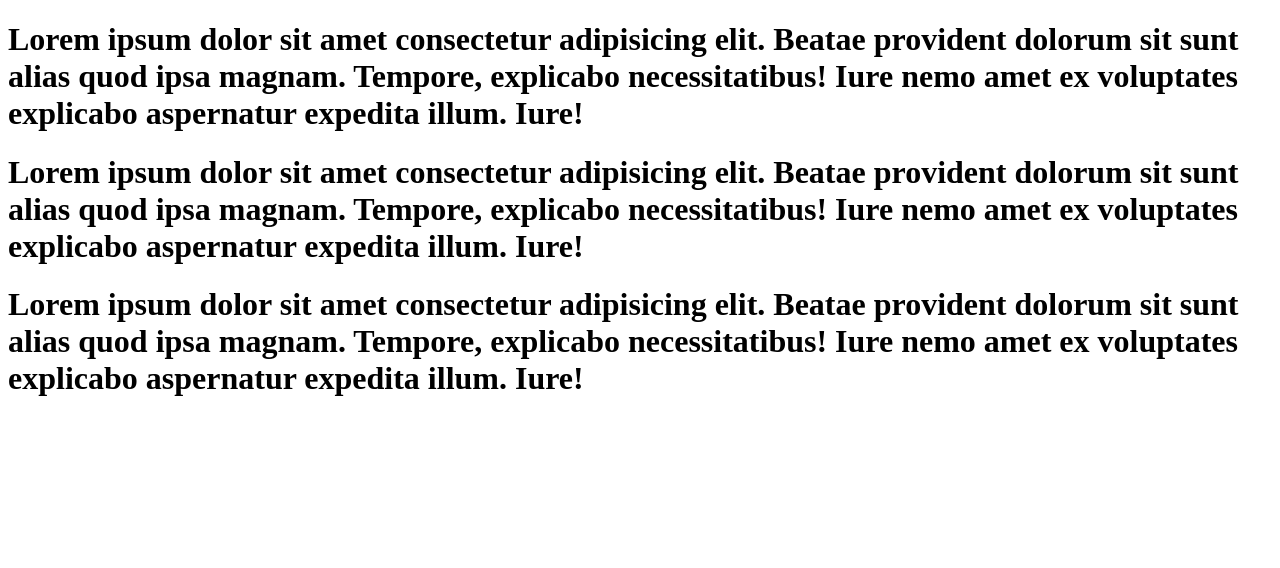
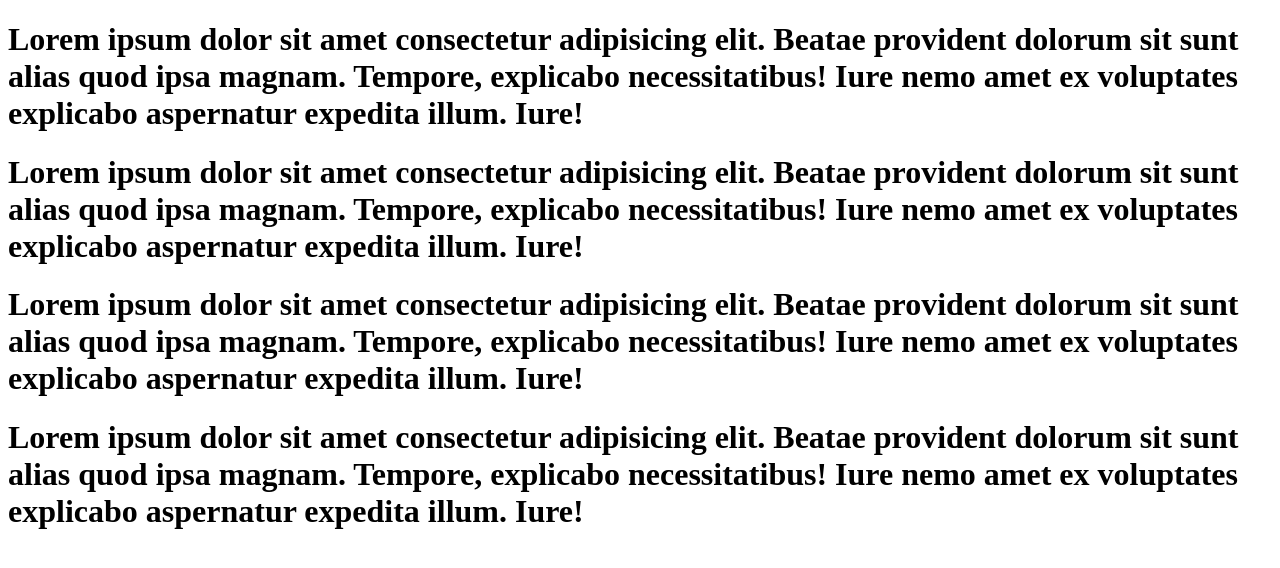
Before and after one commit to hoangthang28/thuchanhnguonmo, a plain HTML site: page index.html in a window 1280 px wide. Drawn offline with Linux system fonts and the light colour scheme.

Commit message:
C1 --khoitao

```diff
--- a/index.html
+++ b/index.html
@@ -12,6 +12,7 @@
     <h1>Lorem ipsum dolor sit amet consectetur adipisicing elit. Beatae provident dolorum sit sunt alias quod ipsa magnam. Tempore, explicabo necessitatibus! Iure nemo amet ex voluptates explicabo aspernatur expedita illum. Iure!</h1>
     <h1>Lorem ipsum dolor sit amet consectetur adipisicing elit. Beatae provident dolorum sit sunt alias quod ipsa magnam. Tempore, explicabo necessitatibus! Iure nemo amet ex voluptates explicabo aspernatur expedita illum. Iure!</h1>
     <h1>Lorem ipsum dolor sit amet consectetur adipisicing elit. Beatae provident dolorum sit sunt alias quod ipsa magnam. Tempore, explicabo necessitatibus! Iure nemo amet ex voluptates explicabo aspernatur expedita illum. Iure!</h1>
+    <h1>Lorem ipsum dolor sit amet consectetur adipisicing elit. Beatae provident dolorum sit sunt alias quod ipsa magnam. Tempore, explicabo necessitatibus! Iure nemo amet ex voluptates explicabo aspernatur expedita illum. Iure!</h1>
 </body>
 
 </html>
```
